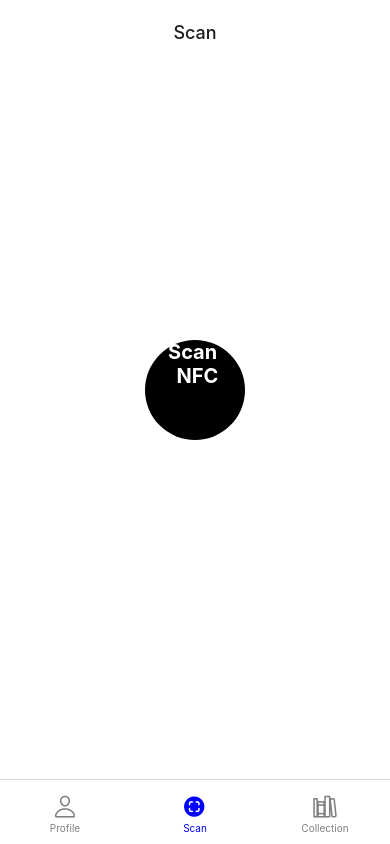
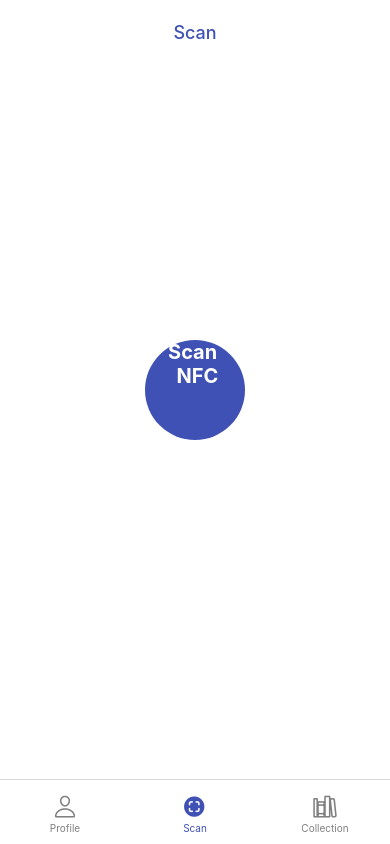
Before and after one commit to krakenheim/musNFC, a React Native app: screen / in a window 390 px wide. Built offline with nearby package versions, Linux system fonts and the light colour scheme; what react-native-nfc-manager would draw is missing.

Commit message:
UI update for collection and profile

```diff
--- a/App.tsx
+++ b/App.tsx
@@ -14,6 +14,7 @@ import Ionicons from "react-native-vector-icons/Ionicons";
 import ScanScreen from "./components/screens/ScanScreen";
 import ProfileScreen from "./components/screens/ProfileScreen";
 import CollectionScreen from "./components/screens/CollectionScreen";
+import PersonalScreen from "./components/screens/PersonalScreen"
 
 // *  Screen Names
 const NfcName = "Scan";
@@ -45,7 +46,7 @@ export default function App() {
             return <Ionicons name={iconName} size={size} color={color} />;
           },
 
-          tabBarActiveTintColor: "blue",
+          tabBarActiveTintColor: "#3f51b5",
           tabBarInactiveTintColor: "grey",
           labelStyle: { paddingBottom: 10, fontSize: 10 },
           tabBarStyle: { paddingBottom: 10, paddingTop: 10, height: 65 },
@@ -53,10 +54,11 @@ export default function App() {
       >
         <Tab.Screen
           name={ProfileName}
-          component={ProfileScreen}
+          component={PersonalScreen}
           options={{
             headerTransparent: true,
             headerTitleAlign: "center",
+            headerShown: false,
           }}
         />
         <Tab.Screen
@@ -65,6 +67,7 @@ export default function App() {
           options={{
             headerTransparent: true,
             headerTitleAlign: "center",
+            headerTintColor: "#3f51b5",
           }}
         />
         <Tab.Screen
@@ -73,6 +76,7 @@ export default function App() {
           options={{
             headerTransparent: true,
             headerTitleAlign: "center",
+            headerTintColor: "#3f51b5",
           }}
         />
       </Tab.Navigator>
--- a/components/screens/CollectionScreen.tsx
+++ b/components/screens/CollectionScreen.tsx
@@ -1,19 +1,150 @@
-import { StyleSheet, Text, View } from "react-native";
-import React from "react";
+import React, { useState } from "react";
+import { View, Text, Image, FlatList, StyleSheet, Modal, TouchableOpacity} from "react-native";
 
-export default function CollectionScreen(navigation) {
+export default function CollectionScreen () {
+  const [modalVisible, setModalVisible] = useState(false);
+  const [modalItem, setModalItem] = useState(null);
+
+  const openModal = (item) => {
+    setModalVisible(true);
+    setModalItem(item);
+  };
+
+  const closeModal = () => {
+    setModalVisible(false);
+    setModalItem(null);
+  };
+  const DATA = [
+    {
+      id: "1",
+      image:
+        "https://aros.dk/media/2282/aros_at_2709_foto_anders_traerup.jpg?center=0.51,0.70666666666666667&mode=crop&width=1200&height=630&rnd=132116367640000000",
+      title: "Aros",
+      text: "Lorem ipsum dolor sit amet",
+    },
+    {
+      id: "2",
+      image:
+        "https://natmus.dk/typo3temp/assets/images/csm_nationalmuseet_400_220_489276c07a_0c9472fcaf.jpg",
+      title: "NatMus",
+      text: "Lorem ipsum dolor sit amet",
+    },
+    {
+      id: "3",
+      image:
+        "https://www.moesgaardmuseum.dk/media/2214/moesgaard-museum-close-up-of-the-roof-photo-moesgaard-museum.jpg?anchor=center&mode=crop&width=1120&heightratio=0.5619747899159663865546218487&format=jpg&quality=80&slimmage=true&rnd=131746739230000000",
+      title: "Moesgaard Museum",
+      text: "Lorem ipsum dolor sit amet",
+    },
+    {
+      id: "4",
+      image:
+        "https://natmus.dk/typo3temp/assets/images/csm_1_Jelling_foto_roberto_fortuna169_510c9f5a9f_de852f6744.jpg",
+      title: "Kongernes Jelling",
+      text: "Lorem ipsum dolor sit amet",
+    },
+  ];
+
+  const renderItem = ({ item }) => (
+    <TouchableOpacity onPress={() => openModal(item)}>
+      <View style={styles.item}>
+        <Image
+          style={styles.itemImage}
+          source={{
+            uri: item.image,
+          }}
+        />
+        <Text style={styles.itemTitle}>{item.title}</Text>
+        <Text style={styles.itemText}>{item.text}</Text>
+      </View>
+    </TouchableOpacity>
+  );
+
   return (
-    <View style={styles.container}>
-      <Text>LastScreen</Text>
-    </View>
+    <>
+      <FlatList
+        data={DATA}
+        renderItem={renderItem}
+        keyExtractor={item => item.id}
+        contentContainerStyle={styles.list}
+      />
+      <Modal animationType="slide" transparent={false} visible={modalVisible}>
+        <View style={styles.modalContainer}>
+          <View style={styles.modalHeader}>
+            <Text style={styles.modalHeaderText}>
+              {modalItem ? modalItem.title : ''}
+            </Text>
+          </View>
+          <View style={styles.modalBody}>
+            {modalItem ? (
+              <Text style={styles.modalText}>{modalItem.additionalInfo}</Text>
+            ) : null}
+          </View>
+          <View style={styles.modalFooter}>
+            <TouchableOpacity onPress={closeModal} style={styles.modalButton}>
+              <Text style={styles.modalButtonText}>Close</Text>
+            </TouchableOpacity>
+          </View>
+        </View>
+      </Modal>
+    </>
   );
-}
+};
 
 const styles = StyleSheet.create({
-  container: {
+  list: {
+    padding: 20,
+  },
+  item: {
+    marginBottom: 20,
+  },
+  itemImage: {
+    width: "100%",
+    height: 200,
+    resizeMode: "cover",
+  },
+  itemTitle: {
+    fontSize: 20,
+    fontWeight: "bold",
+    marginTop: 10,
+  },
+  itemText: {
+    fontSize: 16,
+    color: "#666",
+  },
+  modalContainer: {
     flex: 1,
     backgroundColor: "#fff",
-    alignItems: "center",
-    justifyContent: "center",
+  },
+  modalHeader: {
+    paddingTop: 50,
+    paddingBottom: 20,
+    backgroundColor: "#3f51b5",
+  },
+  modalHeaderText: {
+    textAlign: "center",
+    fontSize: 20,
+    fontWeight: "bold",
+    color: "#fff",
+  },
+  modalBody: {
+    padding: 20,
+  },
+  modalText: {
+    fontSize: 16,
+  },
+  modalFooter: {
+    flexDirection: "row",
+    justifyContent: "flex-end",
+    padding: 10,
+  },
+  modalButton: {
+    padding: 10,
+    margin: 5,
+    backgroundColor: "#3f51b5",
+  },
+  modalButtonText: {
+    color: "#fff",
+    fontSize: 16,
   },
 });
--- a/components/screens/ScanScreen.tsx
+++ b/components/screens/ScanScreen.tsx
@@ -47,7 +47,7 @@ const styles = StyleSheet.create({
     height: 100,
     borderRadius: 50,
     aspectRatio: 1,
-    backgroundColor: "black",
+    backgroundColor: "#3f51b5",
     opacity: 1,
     justifyContent: "center",
     alignItems: "center",
```
Also changed, not shown: assets/images/aros.jpg (added).
